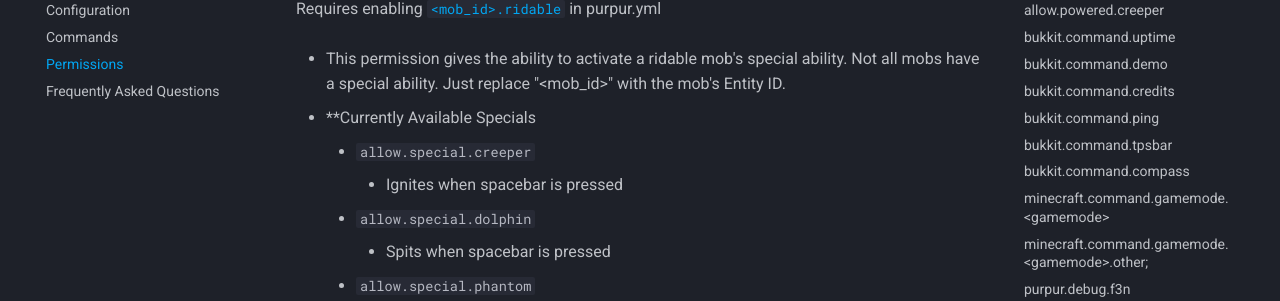
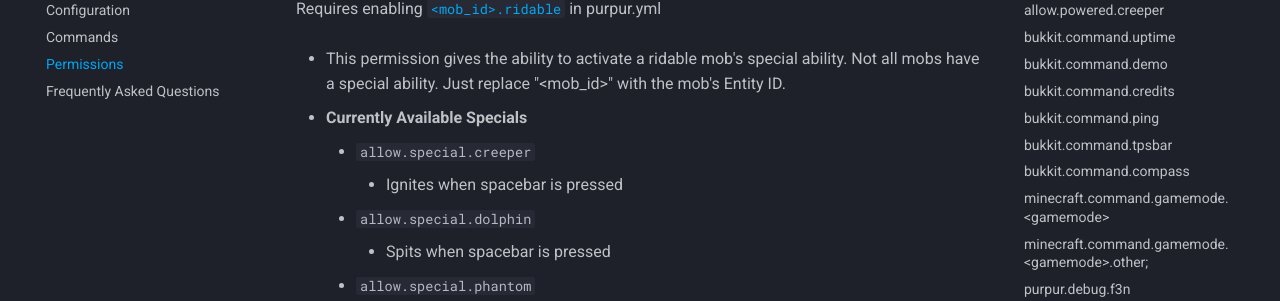
Before and after one commit to PurpurMC/PurpurDocs, an MkDocs documentation site: the page built from mkdocs/Permissions.md, in a window 1280 px wide and 900 px high, scrolled down 575 px. Shown: the part 152-453 px from the top of the window. Built offline with MkDocs 1.6.1 and Material for MkDocs 9.7.7, drawn with Linux system fonts in a browser that asks for light colours; comment, search, counter and statistics services are not loaded.

```diff
--- a/mkdocs/Permissions.md
+++ b/mkdocs/Permissions.md
@@ -20,7 +20,7 @@ Requires enabling [`<mob_id>.ridable`](../Configuration#mobs) in purpur.yml
 special ability. Not all mobs have a special ability. Just replace "<mob_id&gt;" with
 the mob's Entity ID.
 
-- **Currently Available Specials
+- **Currently Available Specials**
     - `allow.special.creeper`
         - Ignites when spacebar is pressed
     - `allow.special.dolphin`
```
Also changed, not shown: other parts of mkdocs/Permissions.md (+1 -1 lines).
